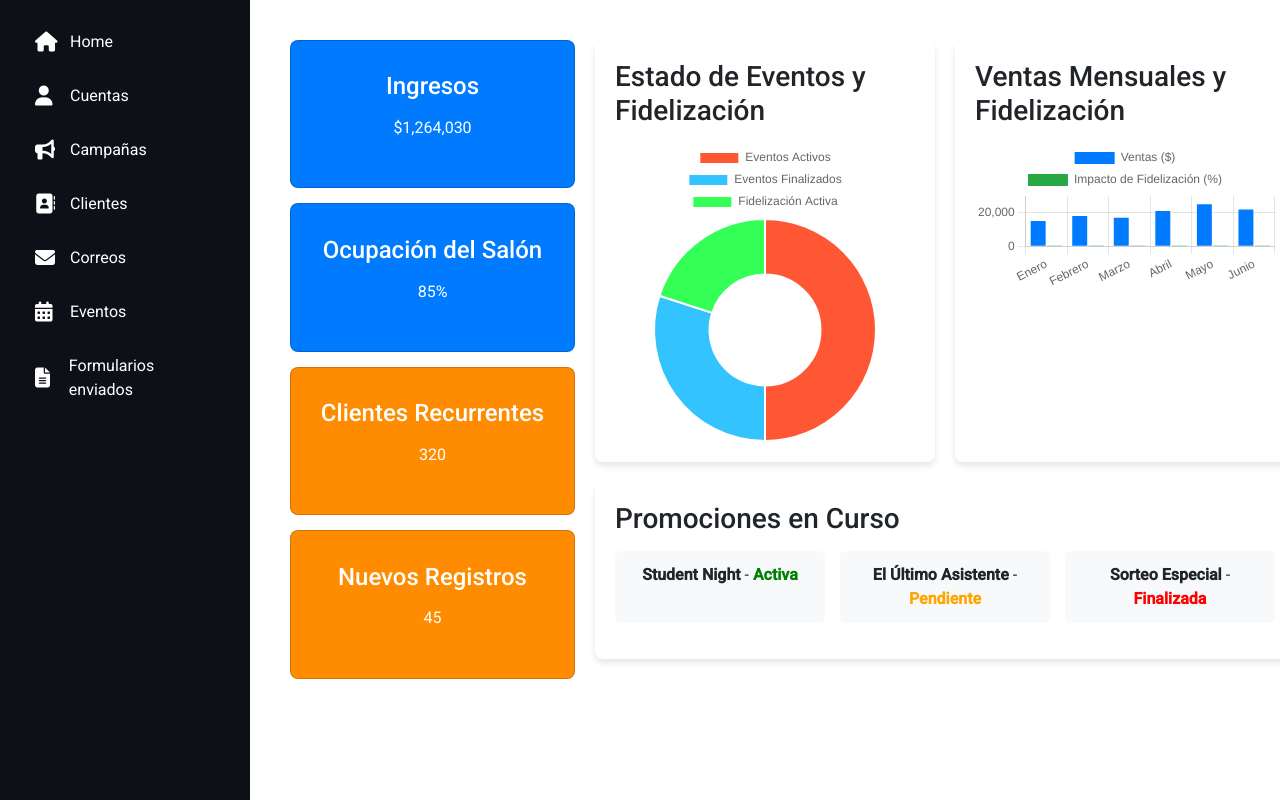
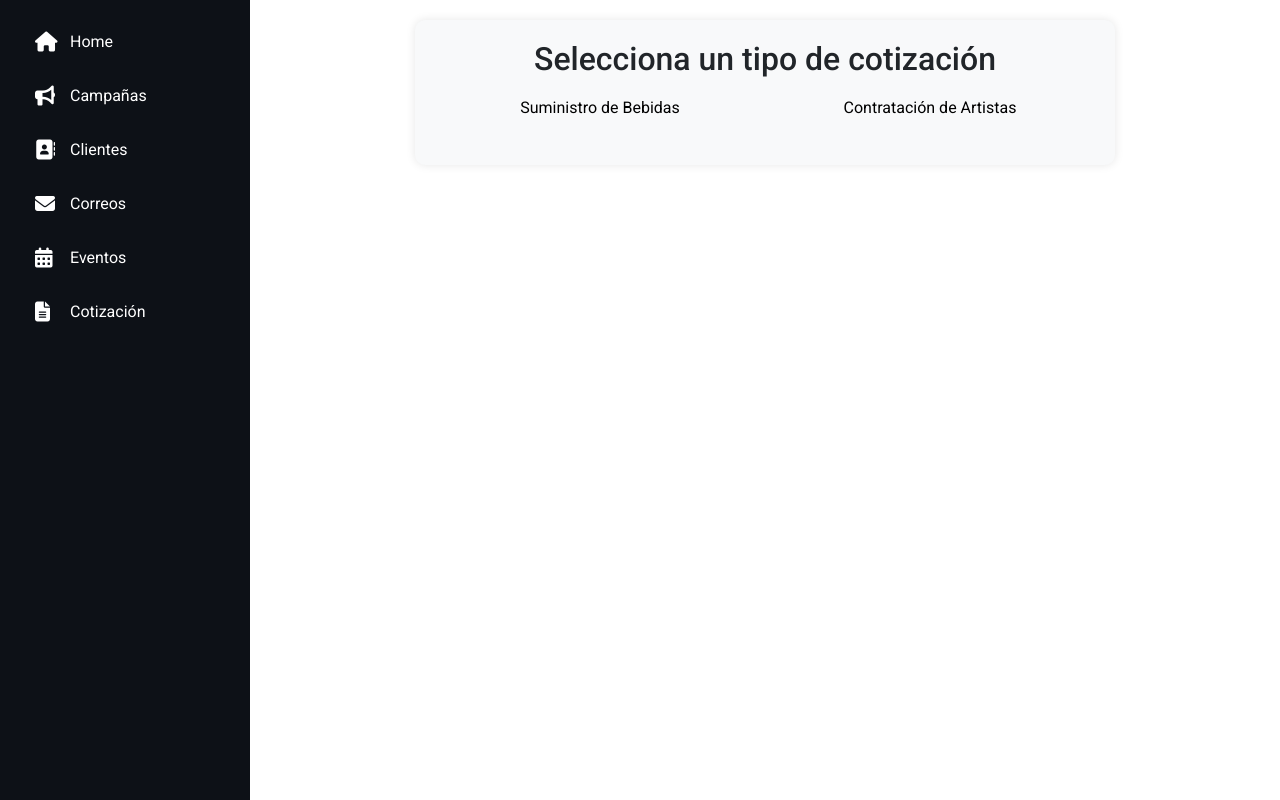
Before and after one commit to mayfor4/crm, an Angular app: page /cotizacion in a window 1280 px wide. Before the commit this address led to /home. Built offline with nearby package versions, Linux system fonts and the light colour scheme.

Commit message:
se agrga la cotizacion

```diff
--- a/angular.json
+++ b/angular.json
@@ -27,7 +27,7 @@
               }
             ],
             "styles": [
-              "@angular/material/prebuilt-themes/azure-blue.css",
+
               "node_modules/@fortawesome/fontawesome-free/css/all.min.css",
               "src/styles.css"
             ],
--- a/package.json
+++ b/package.json
@@ -10,13 +10,11 @@
   },
   "private": true,
   "dependencies": {
-    "@angular/cdk": "^19.2.7",
     "@angular/common": "^19.2.0",
     "@angular/compiler": "^19.2.0",
     "@angular/core": "^19.2.0",
     "@angular/fire": "^19.0.0",
     "@angular/forms": "^19.2.0",
-    "@angular/material": "^19.2.7",
     "@angular/platform-browser": "^19.2.0",
     "@angular/platform-browser-dynamic": "^19.2.0",
     "@angular/router": "^19.2.0",
--- /dev/null
+++ b/src/app/pages/cotizacion/cotizacion.component.css
@@ -0,0 +1,95 @@
+.cotizacion-container {
+    max-width: 700px;
+    margin: auto;
+    padding: 20px;
+    text-align: center;
+    background: #f8f9fa;
+    border-radius: 10px;
+    box-shadow: 0 0 10px rgba(0, 0, 0, 0.1);
+  }
+
+  .cotizacion-tabs {
+    display: flex;
+    justify-content: center;
+    margin-bottom: 15px;
+  }
+
+  .cotizacion-tabs button {
+    width: 50%;
+    padding: 10px;
+    border: none;
+    background: none;
+    font-size: 16px;
+    cursor: pointer;
+    transition: background 0.3s;
+  }
+
+  .cotizacion-tabs .active {
+    background: #dde4f0;
+    border-radius: 10px;
+  }
+
+  .cotizacion-form {
+    background: white;
+    padding: 20px;
+    border-radius: 10px;
+    box-shadow: 0 0 10px rgba(0, 0, 0, 0.1);
+  }
+
+  .cotizacion-form label {
+    display: block;
+    margin-top: 10px;
+    font-weight: bold;
+  }
+
+  .cotizacion-form select,
+  .cotizacion-form input,
+  .cotizacion-form textarea {
+    display: block;
+    width: 100%;
+    margin: 5px 0 15px;
+    padding: 10px;
+    border: 1px solid #ccc;
+    border-radius: 5px;
+  }
+
+  .cotizacion-form textarea {
+    height: 80px;
+    resize: none;
+  }
+
+  .servicios-adicionales {
+    display: grid;
+    grid-template-columns: repeat(2, 1fr);
+    gap: 10px;
+    margin-bottom: 15px;
+  }
+
+  .servicios-adicionales label {
+    font-weight: normal;
+    background: #e9ecef;
+    padding: 10px;
+    border-radius: 5px;
+    cursor: pointer;
+    display: flex;
+    align-items: center;
+  }
+
+  .servicios-adicionales input {
+    margin-right: 8px;
+  }
+
+  .cotizacion-form button {
+    width: 100%;
+    padding: 10px;
+    border: none;
+    background: #007bff;
+    color: white;
+    font-size: 16px;
+    border-radius: 5px;
+    cursor: pointer;
+  }
+
+  .cotizacion-form button:hover {
+    background: #0056b3;
+  }
--- /dev/null
+++ b/src/app/pages/cotizacion/cotizacion.component.html
@@ -0,0 +1,110 @@
+<div class="cotizacion-container">
+    <h2>Selecciona un tipo de cotización</h2>
+
+    <div class="cotizacion-tabs">
+      <button
+        [class.active]="tipoSeleccionado === 'bebidas'"
+        (click)="seleccionarTipo('bebidas')">
+        Suministro de Bebidas
+      </button>
+      <button
+        [class.active]="tipoSeleccionado === 'artistas'"
+        (click)="seleccionarTipo('artistas')">
+        Contratación de Artistas
+      </button>
+    </div>
+
+    @if (tipoSeleccionado === 'bebidas') {
+      <div class="cotizacion-form">
+        <h3>Cotización de Suministro de Bebidas</h3>
+        <form>
+          <label>Proveedor*</label>
+          <select required>
+            <option value="" disabled selected>Seleccione un proveedor</option>
+            <option value="cask">CASK</option>
+            <option value="elite">Elite Drinks</option>
+            <option value="premium">Premium Spirits</option>
+          </select>
+
+          <label>Tipo de Producto*</label>
+          <select required>
+            <option value="" disabled selected>Seleccione un tipo</option>
+            <option value="lotes">Lotes de botellas</option>
+            <option value="paquetes">Paquetes promocionales</option>
+            <option value="descuentos">Descuentos por volumen</option>
+          </select>
+
+          <label>Cantidad*</label>
+          <input type="number" placeholder="Cantidad" required>
+
+          <label>Ubicación del evento*</label>
+          <input type="text" placeholder="Ejemplo: Salón XYZ, CDMX" required>
+
+          <label>Horario del evento*</label>
+          <input type="time" required>
+
+          <label>Servicios Adicionales</label>
+          <div class="servicios-adicionales">
+            <label><input type="checkbox"> Renta de equipo de sonido</label>
+            <label><input type="checkbox"> Iluminación profesional</label>
+            <label><input type="checkbox"> Seguridad privada</label>
+            <label><input type="checkbox"> Catering especializado</label>
+            <label><input type="checkbox"> Meseros y servicio de bar</label>
+            <label><input type="checkbox"> Transportación y logística</label>
+          </div>
+
+          <label>Observaciones</label>
+          <textarea placeholder="Detalles adicionales..."></textarea>
+
+          <button type="submit">Solicitar Cotización</button>
+        </form>
+      </div>
+    }
+
+    @if (tipoSeleccionado === 'artistas') {
+      <div class="cotizacion-form">
+        <h3>Cotización de Contratación de Artistas</h3>
+        <form>
+          <label>Proveedor*</label>
+          <select required>
+            <option value="" disabled selected>Seleccione un proveedor</option>
+            <option value="armusic">ARMusic</option>
+            <option value="bushido">Bushido Entretenimiento</option>
+            <option value="capetillo">Capetillo Producciones</option>
+          </select>
+
+          <label>Tipo de Servicio*</label>
+          <select required>
+            <option value="" disabled selected>Seleccione un tipo</option>
+            <option value="dj">DJ</option>
+            <option value="banda">Banda en vivo</option>
+            <option value="espectaculo">Espectáculo en vivo</option>
+          </select>
+
+          <label>Presupuesto*</label>
+          <input type="number" placeholder="Ingrese su presupuesto" required>
+
+          <label>Disponibilidad*</label>
+          <input type="date" required>
+
+          <label>Ubicación del evento*</label>
+          <input type="text" placeholder="Ejemplo: Teatro Nacional, CDMX" required>
+
+          <label>Servicios Adicionales</label>
+          <div class="servicios-adicionales">
+            <label><input type="checkbox"> Renta de equipo de sonido</label>
+            <label><input type="checkbox"> Iluminación profesional</label>
+            <label><input type="checkbox"> Seguridad privada</label>
+            <label><input type="checkbox"> Catering especializado</label>
+            <label><input type="checkbox"> Escenografía y efectos especiales</label>
+            <label><input type="checkbox"> Producción audiovisual</label>
+          </div>
+
+          <label>Observaciones</label>
+          <textarea placeholder="Detalles adicionales..."></textarea>
+
+          <button type="submit">Solicitar Cotización</button>
+        </form>
+      </div>
+    }
+  </div>
--- /dev/null
+++ b/src/app/pages/cotizacion/cotizacion.component.ts
@@ -0,0 +1,15 @@
+import { Component } from '@angular/core';
+
+@Component({
+  selector: 'app-cotizacion',
+  imports: [],
+  templateUrl: './cotizacion.component.html',
+  styleUrl: './cotizacion.component.css'
+})
+export class CotizacionComponent {
+  tipoSeleccionado: string = '';
+
+  seleccionarTipo(tipo: string) {
+    this.tipoSeleccionado = tipo;
+  }
+}
--- a/src/app/pages/home/home.component.css
+++ b/src/app/pages/home/home.component.css
@@ -85,9 +85,3 @@
   .activa { color: green; font-weight: bold; }
   .pendiente { color: orange; font-weight: bold; }
   .finalizada { color: red; font-weight: bold; }
-
-  /*  títulos */
-  h3, h4 {
-    margin-top: 0;
-    margin-bottom: 15px;
-  }
--- a/src/app/pages/menu/menu.component.html
+++ b/src/app/pages/menu/menu.component.html
@@ -3,11 +3,6 @@
       <li class="nav-item">
         <a class="nav-link" routerLink="/home">
           <i class="fas fa-home"></i> Home
-        </a>
-      </li>
-      <li class="nav-item">
-        <a class="nav-link" routerLink="/accounts">
-          <i class="fas fa-user"></i> Cuentas
         </a>
       </li>
       <li class="nav-item">
@@ -31,8 +26,8 @@
         </a>
       </li>
       <li class="nav-item">
-        <a class="nav-link" routerLink="/subforms">
-          <i class="fas fa-file-alt"></i> Formularios enviados
+        <a class="nav-link" routerLink="/cotizacion">
+          <i class="fas fa-file-alt"></i> Cotización
         </a>
       </li>
     </ul>
--- a/src/styles.css
+++ b/src/styles.css
@@ -1,4 +1,4 @@
-/* You can add global styles to this file, and also import other style files */
+
 
 html, body { height: 100%; }
 body { margin: 0; font-family: Roboto, "Helvetica Neue", sans-serif; }
```
Also changed, not shown: src/app/app.routes.ts (+6 -1 lines), 2 other files (tests, documents, lock files or other folders).
